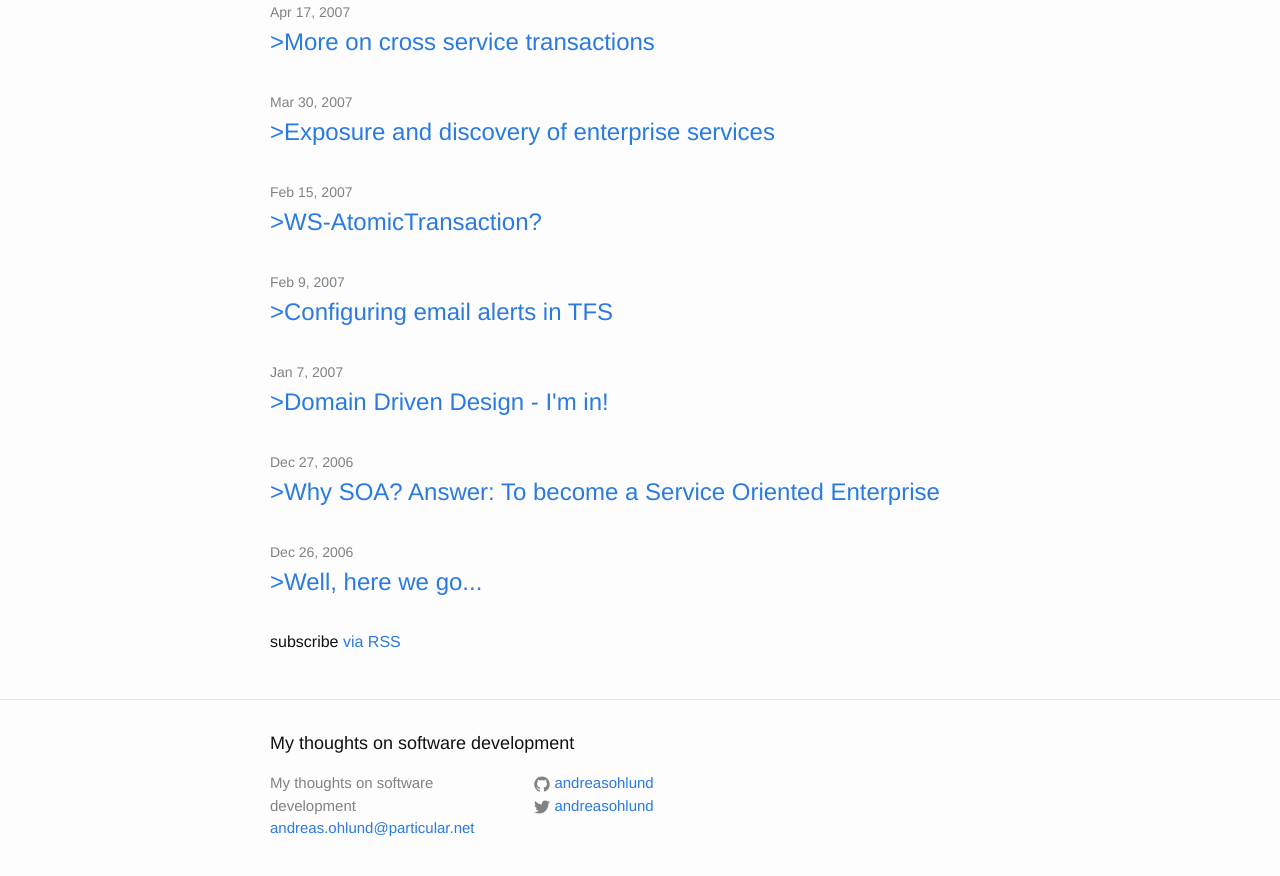
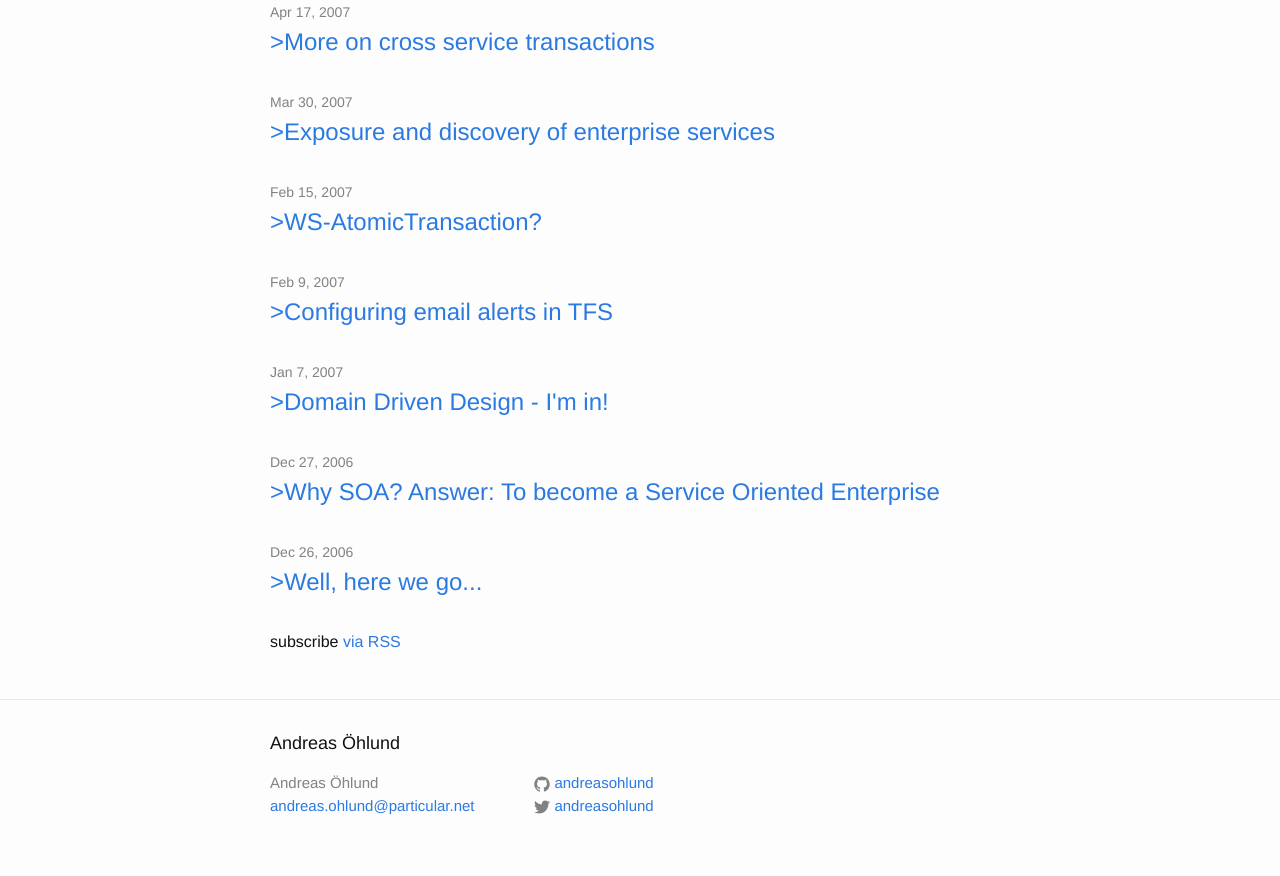
Before and after one commit to andreasohlund/andreasohlund.github.io, a Jekyll site: the page built from index.html, in a window 1280 px wide and 900 px high, scrolled down 9497 px. Shown: the top 876 px of the window. Built offline with Jekyll 4.4.1, drawn with Linux system fonts in a browser that asks for light colours; some of the changed text lies outside the part shown.

Commit message:
Fix url to match old site

```diff
--- a/_config.yml
+++ b/_config.yml
@@ -1,11 +1,12 @@
 # Site settings
-title: My thoughts on software development
+title: Andreas Öhlund
 email: andreas.ohlund@particular.net
-description: > # Random rambling on stuff I come across as a Software Developer
+description: > # My thoughts on Software Development
 baseurl: "" # the subpath of your site, e.g. /blog/
 url: "http://andreasohlund.net" # the base hostname & protocol for your site
 twitter_username: andreasohlund
 github_username:  andreasohlund
+permalink:    /:year/:month/:day/:title/
 
 # Build settings
 markdown: kramdown
```
